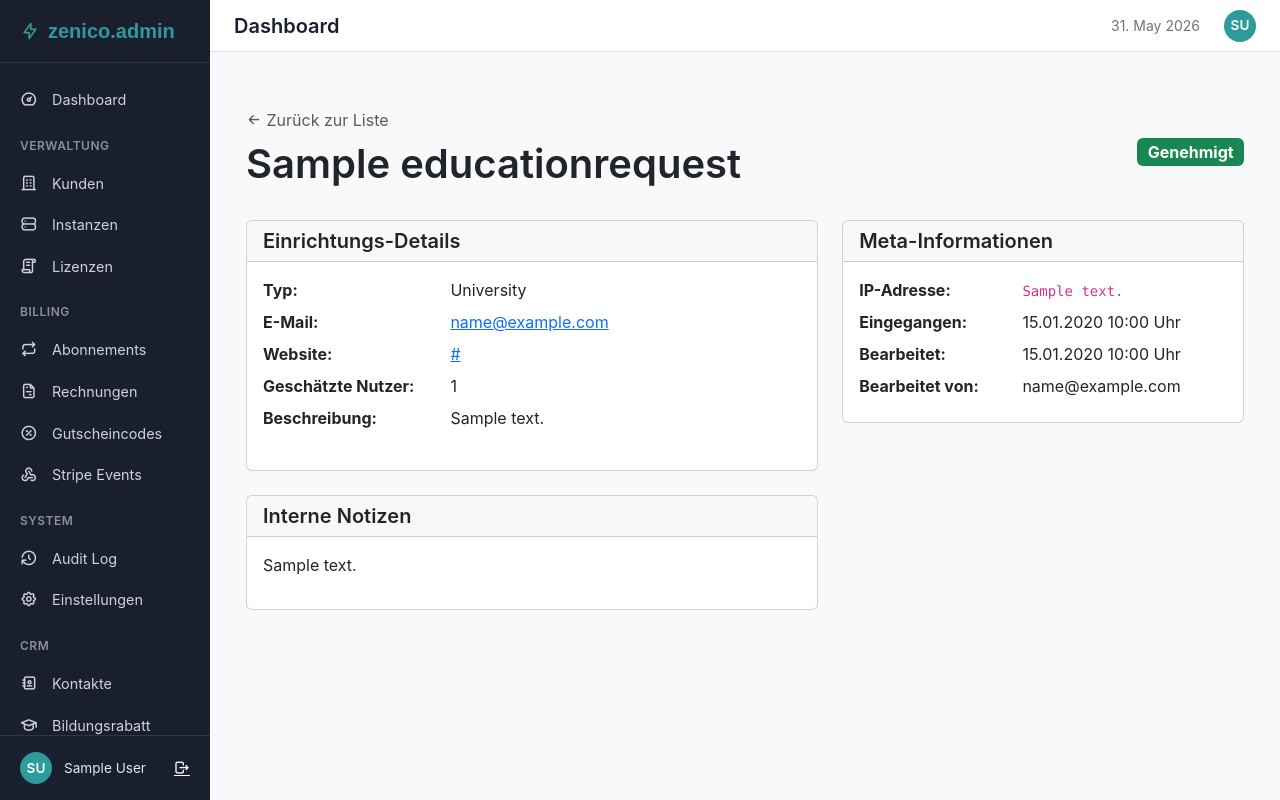
After one commit to gdsanger/Zenico.admin, a Django app: page /crm/education/00000000-0000-0000-0000-000000000001/ in a window 1280 px wide. The commit adds this page. Run offline with Django 5.2, Linux system fonts and the light colour scheme; a user stored in the database is signed in; data comes from the database, SQL or seed files in the repository; tables that the repository leaves empty hold one stand-in row (values such as "Sample post"); parts of the project's set-up code (start-up, migrations or seed data) failed here and were passed over; some libraries are stand-ins or nearby versions.

Commit message:
Add admin UI views, templates, and sidebar navigation for education requests
Agent-Logs-Url: https://github.com/gdsanger/Zenico.admin/sessions/09752577-d126-416c-9d57-812ea65f6f70

Co-authored-by: gdsanger <59723667+gdsanger@users.noreply.github.com>

```diff
--- a/crm/views.py
+++ b/crm/views.py
@@ -12,7 +12,8 @@ from django.views.decorators.http import require_POST
 from django.db.models import Q
 from django.utils import timezone
 
-from crm.models import Contact, ContactNote
+from crm.models import Contact, ContactNote, EducationRequest
+from crm.education_service import EducationRequestService
 from customers.models import Customer
 from ui.decorators import role_required
 from core.services.audit import AuditService, AuditAction
@@ -334,3 +335,129 @@ def get_note_form(request, contact_id):
     """
     contact = get_object_or_404(Contact, id=contact_id)
     return render(request, 'ui/crm/partials/note_form.html', {'contact': contact})
+
+
+# ============================================================================
+# Education Request Views
+# ============================================================================
+
+@method_decorator(login_required, name='dispatch')
+@method_decorator(role_required('superadmin', 'support'), name='dispatch')
+class EducationRequestListView(ListView):
+    """
+    Education request list view with status filters.
+    """
+    model = EducationRequest
+    template_name = 'ui/crm/education/list.html'
+    context_object_name = 'requests'
+    paginate_by = 25
+
+    def get_queryset(self):
+        queryset = EducationRequest.objects.select_related('coupon', 'reviewed_by').order_by('-created_at')
+
+        # Filter by status
+        status = self.request.GET.get('status', '')
+        if status:
+            queryset = queryset.filter(status=status)
+
+        # Search
+        q = self.request.GET.get('q', '')
+        if q:
+            queryset = queryset.filter(
+                Q(institution_name__icontains=q) |
+                Q(email__icontains=q)
+            )
+
+        return queryset
+
+    def get_context_data(self, **kwargs):
+        context = super().get_context_data(**kwargs)
+        context['search_query'] = self.request.GET.get('q', '')
+        context['current_status'] = self.request.GET.get('status', '')
+
+        # Count by status for filter tabs
+        context['status_counts'] = {
+            'all': EducationRequest.objects.count(),
+            'pending': EducationRequest.objects.filter(status='pending').count(),
+            'approved': EducationRequest.objects.filter(status='approved').count(),
+            'rejected': EducationRequest.objects.filter(status='rejected').count(),
+        }
+
+        return context
+
+    def render_to_response(self, context, **response_kwargs):
+        # If HTMX request, return only the rows partial
+        if self.request.headers.get('HX-Request'):
+            return render(self.request, 'ui/crm/education/partials/request_rows.html', context)
+        return super().render_to_response(context, **response_kwargs)
+
+
+@method_decorator(login_required, name='dispatch')
+@method_decorator(role_required('superadmin', 'support'), name='dispatch')
+class EducationRequestDetailView(DetailView):
+    """
+    Education request detail view with approve/reject actions.
+    """
+    model = EducationRequest
+    template_name = 'ui/crm/education/detail.html'
+    context_object_name = 'education_request'
+    pk_url_kwarg = 'request_id'
+
+
+@login_required
+@role_required('superadmin', 'support')
+@require_POST
+def approve_education_request(request, request_id):
+    """
+    Approve education request and create coupon.
+    """
+    education_request = get_object_or_404(EducationRequest, id=request_id)
+
+    # Check if already processed
+    if education_request.status != 'pending':
+        messages.error(request, 'Diese Anfrage wurde bereits bearbeitet.')
+        return redirect('ui:education_request_detail', request_id=request_id)
+
+    try:
+        # Approve request (creates coupon + sends email)
+        coupon = EducationRequestService.approve(education_request, request.user)
+
+        messages.success(
+            request,
+            f'Anfrage genehmigt! Coupon {coupon.code} wurde erstellt und an {education_request.email} gesendet.'
+        )
+    except Exception as e:
+        messages.error(request, f'Fehler beim Genehmigen: {str(e)}')
+
+    return redirect('ui:education_request_detail', request_id=request_id)
+
+
+@login_required
+@role_required('superadmin', 'support')
+@require_POST
+def reject_education_request(request, request_id):
+    """
+    Reject education request with optional reason.
+    """
+    education_request = get_object_or_404(EducationRequest, id=request_id)
+
+    # Check if already processed
+    if education_request.status != 'pending':
+        messages.error(request, 'Diese Anfrage wurde bereits bearbeitet.')
+        return redirect('ui:education_request_detail', request_id=request_id)
+
+    # Get rejection reason from form
+    reason = request.POST.get('reason', '').strip()
+
+    try:
+        # Reject request (sends email)
+        EducationRequestService.reject(education_request, request.user, reason)
+
+        messages.success(
+            request,
+            f'Anfrage abgelehnt. Eine Benachrichtigung wurde an {education_request.email} gesendet.'
+        )
+    except Exception as e:
+        messages.error(request, f'Fehler beim Ablehnen: {str(e)}')
+
+    return redirect('ui:education_request_detail', request_id=request_id)
--- a/templates/base.html
+++ b/templates/base.html
@@ -97,6 +97,13 @@
                 <i class="ti ti-address-book"></i>
                 Kontakte
             </a>
+            <a href="{% url 'ui:education_request_list' %}" class="nav-link {% active_nav request 'education_request_list' %}">
+                <i class="ti ti-school"></i>
+                Bildungsrabatt
+                {% if pending_education_count > 0 %}
+                <span class="badge bg-warning ms-2">{{ pending_education_count }}</span>
+                {% endif %}
+            </a>
 
             <div class="nav-section-title">Newsletter</div>
             <a href="{% url 'ui:subscriber_list' %}" class="nav-link {% active_nav request 'subscriber_list' %}">
--- /dev/null
+++ b/templates/ui/crm/education/detail.html
@@ -0,0 +1,216 @@
+{% extends "base.html" %}
+{% load django_bootstrap5 %}
+
+{% block title %}{{ education_request.institution_name }} | Bildungsrabatt{% endblock %}
+
+{% block content %}
+<div class="container-fluid py-4">
+    <!-- Header -->
+    <div class="d-flex justify-content-between align-items-center mb-4">
+        <div>
+            <a href="{% url 'ui:education_request_list' %}" class="text-decoration-none text-muted">
+                <i class="ti ti-arrow-left"></i> Zurück zur Liste
+            </a>
+            <h1 class="mt-2">{{ education_request.institution_name }}</h1>
+        </div>
+        <div>
+            <span class="badge bg-{{ education_request.status_badge }} fs-6">
+                {{ education_request.status_text }}
+            </span>
+        </div>
+    </div>
+
+    <div class="row">
+        <!-- Left Column: Institution Info -->
+        <div class="col-md-7">
+            <div class="card mb-4">
+                <div class="card-header">
+                    <h5 class="mb-0">Einrichtungs-Details</h5>
+                </div>
+                <div class="card-body">
+                    <dl class="row mb-0">
+                        <dt class="col-sm-4">Typ:</dt>
+                        <dd class="col-sm-8">{{ education_request.get_institution_type_display }}</dd>
+
+                        <dt class="col-sm-4">E-Mail:</dt>
+                        <dd class="col-sm-8"><a href="mailto:{{ education_request.email }}">{{ education_request.email }}</a></dd>
+
+                        <dt class="col-sm-4">Website:</dt>
+                        <dd class="col-sm-8">
+                            {% if education_request.website %}
+                                <a href="{{ education_request.website }}" target="_blank">{{ education_request.website }}</a>
+                            {% else %}
+                                <span class="text-muted">–</span>
+                            {% endif %}
+                        </dd>
+
+                        <dt class="col-sm-4">Geschätzte Nutzer:</dt>
+                        <dd class="col-sm-8">{{ education_request.user_count }}</dd>
+
+                        <dt class="col-sm-4">Beschreibung:</dt>
+                        <dd class="col-sm-8">
+                            {% if education_request.description %}
+                                {{ education_request.description|linebreaks }}
+                            {% else %}
+                                <span class="text-muted">–</span>
+                            {% endif %}
+                        </dd>
+                    </dl>
+                </div>
+            </div>
+
+            <!-- Internal Notes (always visible) -->
+            <div class="card mb-4">
+                <div class="card-header">
+                    <h5 class="mb-0">Interne Notizen</h5>
+                </div>
+                <div class="card-body">
+                    {% if education_request.notes %}
+                        <p class="mb-0">{{ education_request.notes|linebreaks }}</p>
+                    {% else %}
+                        <p class="text-muted mb-0">Keine internen Notizen vorhanden.</p>
+                    {% endif %}
+                </div>
+            </div>
+
+            <!-- Coupon Info (if approved) -->
+            {% if education_request.status == 'approved' and education_request.coupon %}
+            <div class="card mb-4 border-success">
+                <div class="card-header bg-success text-white">
+                    <h5 class="mb-0">Generierter Coupon</h5>
+                </div>
+                <div class="card-body">
+                    <dl class="row mb-0">
+                        <dt class="col-sm-4">Code:</dt>
+                        <dd class="col-sm-8">
+                            <span class="badge bg-success fs-6 font-monospace">{{ education_request.coupon.code }}</span>
+                        </dd>
+
+                        <dt class="col-sm-4">Rabatt:</dt>
+                        <dd class="col-sm-8">{{ education_request.coupon.discount_display }} · {{ education_request.coupon.duration_display }}</dd>
+
+                        <dt class="col-sm-4">Genehmigt von:</dt>
+                        <dd class="col-sm-8">{{ education_request.reviewed_by.email }} am {{ education_request.reviewed_at|date:"d.m.Y H:i" }} Uhr</dd>
+
+                        <dt class="col-sm-4">Coupon-Details:</dt>
+                        <dd class="col-sm-8">
+                            <a href="{% url 'ui:coupon_detail' education_request.coupon.id %}" class="btn btn-sm btn-outline-primary">
+                                Im Coupon-Manager ansehen →
+                            </a>
+                        </dd>
+                    </dl>
+                </div>
+            </div>
+            {% endif %}
+        </div>
+
+        <!-- Right Column: Meta + Actions -->
+        <div class="col-md-5">
+            <!-- Meta Info -->
+            <div class="card mb-4">
+                <div class="card-header">
+                    <h5 class="mb-0">Meta-Informationen</h5>
+                </div>
+                <div class="card-body">
+                    <dl class="row mb-0">
+                        <dt class="col-sm-5">IP-Adresse:</dt>
+                        <dd class="col-sm-7"><code>{{ education_request.ip_address|default:"–" }}</code></dd>
+
+                        <dt class="col-sm-5">Eingegangen:</dt>
+                        <dd class="col-sm-7">{{ education_request.created_at|date:"d.m.Y H:i" }} Uhr</dd>
+
+                        {% if education_request.reviewed_at %}
+                        <dt class="col-sm-5">Bearbeitet:</dt>
+                        <dd class="col-sm-7">{{ education_request.reviewed_at|date:"d.m.Y H:i" }} Uhr</dd>
+
+                        <dt class="col-sm-5">Bearbeitet von:</dt>
+                        <dd class="col-sm-7">{{ education_request.reviewed_by.email }}</dd>
+                        {% endif %}
+                    </dl>
+                </div>
+            </div>
+
+            <!-- Actions (only if pending) -->
+            {% if education_request.status == 'pending' %}
+            <div class="card border-warning">
+                <div class="card-header bg-warning text-dark">
+                    <h5 class="mb-0">Entscheidung</h5>
+                </div>
+                <div class="card-body">
+                    <p class="mb-3">Diese Anfrage wartet auf Ihre Entscheidung.</p>
+
+                    <!-- Approve Button -->
+                    <button type="button" class="btn btn-success w-100 mb-2" data-bs-toggle="modal" data-bs-target="#approveModal">
+                        <i class="ti ti-check"></i> Genehmigen
+                    </button>
+
+                    <!-- Reject Button -->
+                    <button type="button" class="btn btn-danger w-100" data-bs-toggle="modal" data-bs-target="#rejectModal">
+                        <i class="ti ti-x"></i> Ablehnen
+                    </button>
+                </div>
+            </div>
+            {% endif %}
+        </div>
+    </div>
+</div>
+
+<!-- Approve Modal -->
+<div class="modal fade" id="approveModal" tabindex="-1">
+    <div class="modal-dialog">
+        <div class="modal-content">
+            <div class="modal-header bg-success text-white">
+                <h5 class="modal-title">Anfrage genehmigen</h5>
+                <button type="button" class="btn-close btn-close-white" data-bs-dismiss="modal"></button>
+            </div>
+            <div class="modal-body">
+                <p>Sie sind dabei, diese Anfrage zu <strong>genehmigen</strong>.</p>
+                <div class="alert alert-info mb-0">
+                    <strong>Dies wird:</strong>
+                    <ul class="mb-0 mt-2">
+                        <li>Einen Coupon-Code im Format <code>EDU-{SLUG}-{XXXX}</code> generieren</li>
+                        <li>50% Rabatt dauerhaft gewähren</li>
+                        <li>Den Code in Stripe anlegen</li>
+                        <li>Eine Genehmigungsmail an {{ education_request.email }} senden</li>
+                    </ul>
+                </div>
+            </div>
+            <div class="modal-footer">
+                <button type="button" class="btn btn-secondary" data-bs-dismiss="modal">Abbrechen</button>
+                <form method="post" action="{% url 'ui:education_request_approve' education_request.id %}" style="display: inline;">
+                    {% csrf_token %}
+                    <button type="submit" class="btn btn-success">Jetzt genehmigen</button>
+                </form>
+            </div>
+        </div>
+    </div>
+</div>
+
+<!-- Reject Modal -->
+<div class="modal fade" id="rejectModal" tabindex="-1">
+    <div class="modal-dialog">
+        <div class="modal-content">
+            <form method="post" action="{% url 'ui:education_request_reject' education_request.id %}">
+                {% csrf_token %}
+                <div class="modal-header bg-danger text-white">
+                    <h5 class="modal-title">Anfrage ablehnen</h5>
+                    <button type="button" class="btn-close btn-close-white" data-bs-dismiss="modal"></button>
+                </div>
+                <div class="modal-body">
+                    <p>Sie sind dabei, diese Anfrage <strong>abzulehnen</strong>.</p>
+                    <div class="mb-3">
+                        <label for="reason" class="form-label">Ablehnungsgrund (optional):</label>
+                        <textarea class="form-control" id="reason" name="reason" rows="4"
+                                  placeholder="Optional: Begründung für die Ablehnung..."></textarea>
+                        <small class="text-muted">Falls angegeben, wird dieser Text in der Ablehnungsmail angezeigt.</small>
+                    </div>
+                </div>
+                <div class="modal-footer">
+                    <button type="button" class="btn btn-secondary" data-bs-dismiss="modal">Abbrechen</button>
+                    <button type="submit" class="btn btn-danger">Ablehnen und Mail senden</button>
+                </div>
+            </form>
+        </div>
+    </div>
+</div>
+{% endblock %}
--- a/ui/context_processors.py
+++ b/ui/context_processors.py
@@ -21,3 +21,16 @@ def alert_count(request):
         count = 0
 
     return {'alert_count': count}
+
+
+def pending_education_count(request):
+    """
+    Context processor to add pending education request count to all templates.
+    """
+    if request.user.is_authenticated and request.user.role in ['superadmin', 'support']:
+        from crm.models import EducationRequest
+        count = EducationRequest.objects.filter(status='pending').count()
+    else:
+        count = 0
+
+    return {'pending_education_count': count}
--- a/ui/urls.py
+++ b/ui/urls.py
@@ -55,6 +55,10 @@ from crm.views import (
     create_contact,
     assign_contact,
     get_note_form,
+    EducationRequestListView,
+    EducationRequestDetailView,
+    approve_education_request,
+    reject_education_request,
 )
 from newsletter.views import (
     SubscriberListView,
@@ -141,6 +145,12 @@ urlpatterns = [
     path('crm/contacts/<uuid:contact_id>/note-form/', get_note_form, name='contact_note_form'),
     path('crm/contacts/<uuid:contact_id>/convert/', ConvertToCustomerView.as_view(), name='contact_convert'),
 
+    # CRM - Education Requests
+    path('crm/education/', EducationRequestListView.as_view(), name='education_request_list'),
+    path('crm/education/<uuid:request_id>/', EducationRequestDetailView.as_view(), name='education_request_detail'),
+    path('crm/education/<uuid:request_id>/approve/', approve_education_request, name='education_request_approve'),
+    path('crm/education/<uuid:request_id>/reject/', reject_education_request, name='education_request_reject'),
+
     # Newsletter
     path('newsletter/subscribers/', SubscriberListView.as_view(), name='subscriber_list'),
     path('newsletter/subscribers/create/', create_subscriber, name='subscriber_create'),
--- a/zenico_admin/settings/base.py
+++ b/zenico_admin/settings/base.py
@@ -77,6 +77,7 @@ TEMPLATES = [
                 'django.contrib.auth.context_processors.auth',
                 'django.contrib.messages.context_processors.messages',
                 'ui.context_processors.alert_count',
+                'ui.context_processors.pending_education_count',
             ],
         },
     },
```
Also changed, not shown: templates/ui/crm/education/list.html (added, +91 -0 lines), templates/ui/crm/education/partials/request_rows.html (added, +24 -0 lines).
